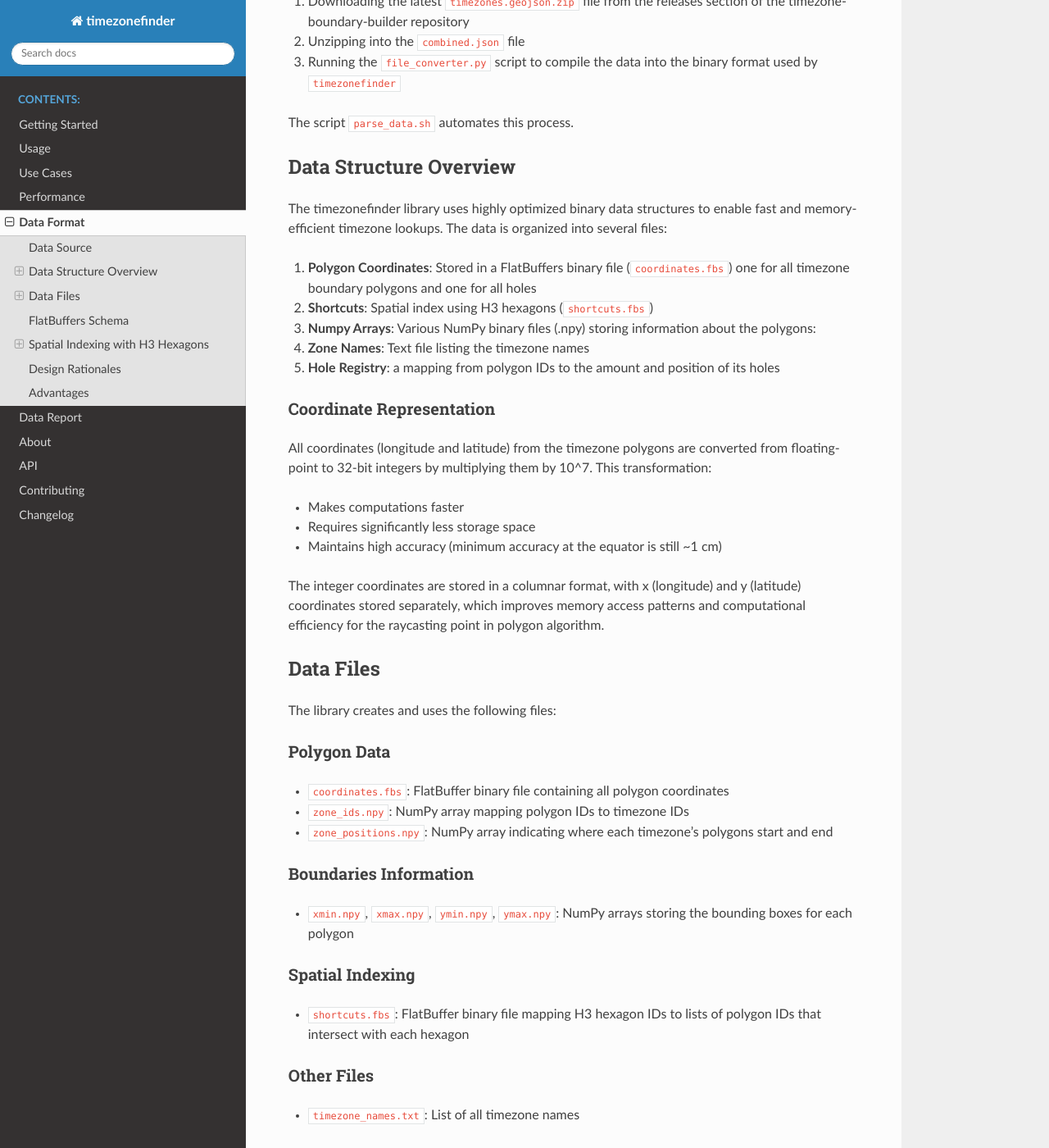
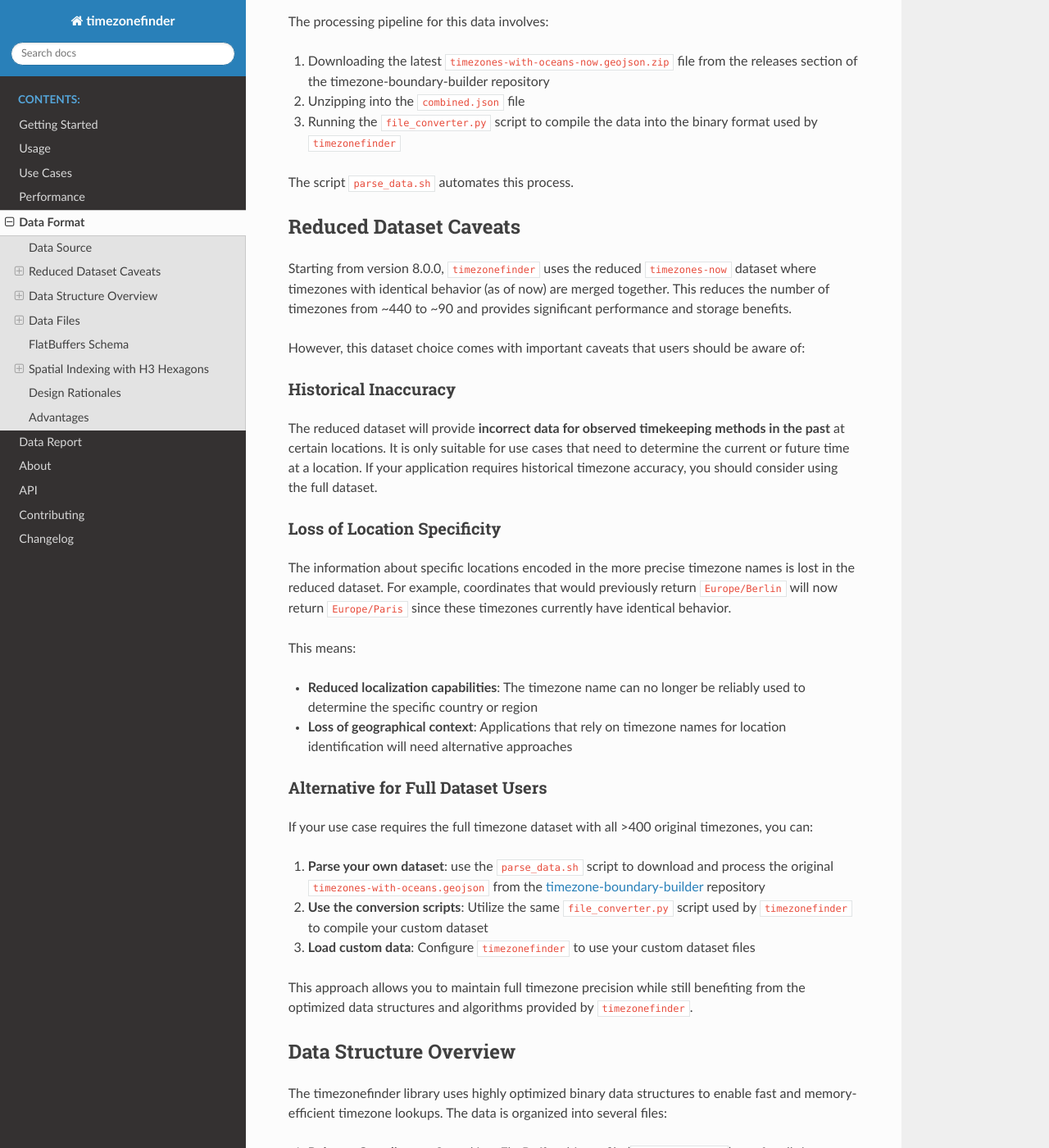
Before and after one commit to jannikmi/timezonefinder, a Sphinx documentation site: the page built from docs/data_format.rst, in a window 1280 px wide and 1400 px high, scrolled down 816 px. Shown: the whole window at 82% size. Built offline with Sphinx 7.4.7 and the Read the Docs theme 3.1.0, drawn with Linux system fonts in a browser that asks for light colours; some of the changed text lies outside the part shown.

Commit message:
clarify readme

```diff
--- a/docs/data_format.rst
+++ b/docs/data_format.rst
@@ -14,7 +14,10 @@
 
 The timezone boundary data used in ``timezonefinder`` is sourced from the `timezone-boundary-builder <https://github.com/evansiroky/timezone-boundary-builder>`_ project.
 This project compiles timezone boundaries from OpenStreetMap data and makes them available as GeoJSON files.
-Currently the boundaries with ocean time zones are being used.
+
+
+Dataset version ``timezones-with-oceans-now``: Currently the boundaries with ocean time zones and the reduced set of timezones with strategy "same since now" are being used.
+
 
 .. note::
 
@@ -31,12 +34,48 @@
 
 The processing pipeline for this data involves:
 
-1. Downloading the latest ``timezones.geojson.zip`` file from the releases section of the timezone-boundary-builder repository
+1. Downloading the latest ``timezones-with-oceans-now.geojson.zip`` file from the releases section of the timezone-boundary-builder repository
 2. Unzipping into the ``combined.json`` file
 3. Running the ``file_converter.py`` script to compile the data into the binary format used by ``timezonefinder``
 
 
 The script ``parse_data.sh`` automates this process.
+
+
+Reduced Dataset Caveats
+========================
+
+Starting from version 8.0.0, ``timezonefinder`` uses the reduced ``timezones-now`` dataset where timezones with identical behavior (as of now) are merged together. This reduces the number of timezones from ~440 to ~90 and provides significant performance and storage benefits.
+
+However, this dataset choice comes with important caveats that users should be aware of:
+
+
+Historical Inaccuracy
+---------------------
+
+The reduced dataset will provide **incorrect data for observed timekeeping methods in the past** at certain locations. It is only suitable for use cases that need to determine the current or future time at a location. If your application requires historical timezone accuracy, you should consider using the full dataset.
+
+Loss of Location Specificity
+----------------------------
+
+The information about specific locations encoded in the more precise timezone names is lost in the reduced dataset. For example, coordinates that would previously return ``Europe/Berlin`` will now return ``Europe/Paris`` since these timezones currently have identical behavior.
+
+This means:
+
+* **Reduced localization capabilities**: The timezone name can no longer be reliably used to determine the specific country or region
+* **Loss of geographical context**: Applications that rely on timezone names for location identification will need alternative approaches
+
+Alternative for Full Dataset Users
+----------------------------------
+
+If your use case requires the full timezone dataset with all >400 original timezones, you can:
+
+1. **Parse your own dataset**: use the ``parse_data.sh`` script to download and process the original ``timezones-with-oceans.geojson`` from the `timezone-boundary-builder <https://github.com/evansiroky/timezone-boundary-builder>`_ repository
+2. **Use the conversion scripts**: Utilize the same ``file_converter.py`` script used by ``timezonefinder`` to compile your custom dataset
+3. **Load custom data**: Configure ``timezonefinder`` to use your custom dataset files
+
+This approach allows you to maintain full timezone precision while still benefiting from the optimized data structures and algorithms provided by ``timezonefinder``.
+
 
 
 Data Structure Overview
```
Also changed, not shown: README.rst (+7 -0 lines).
